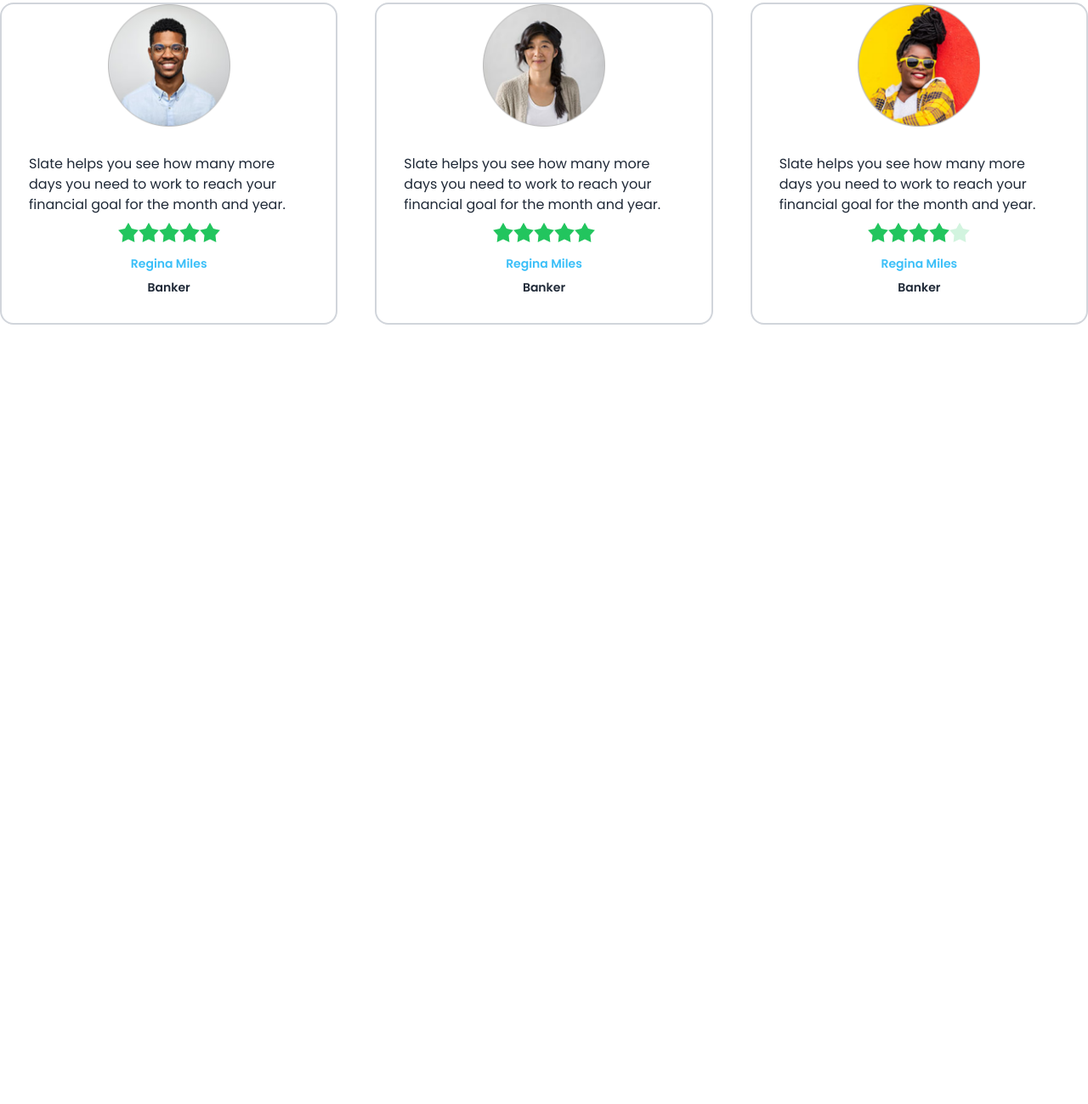
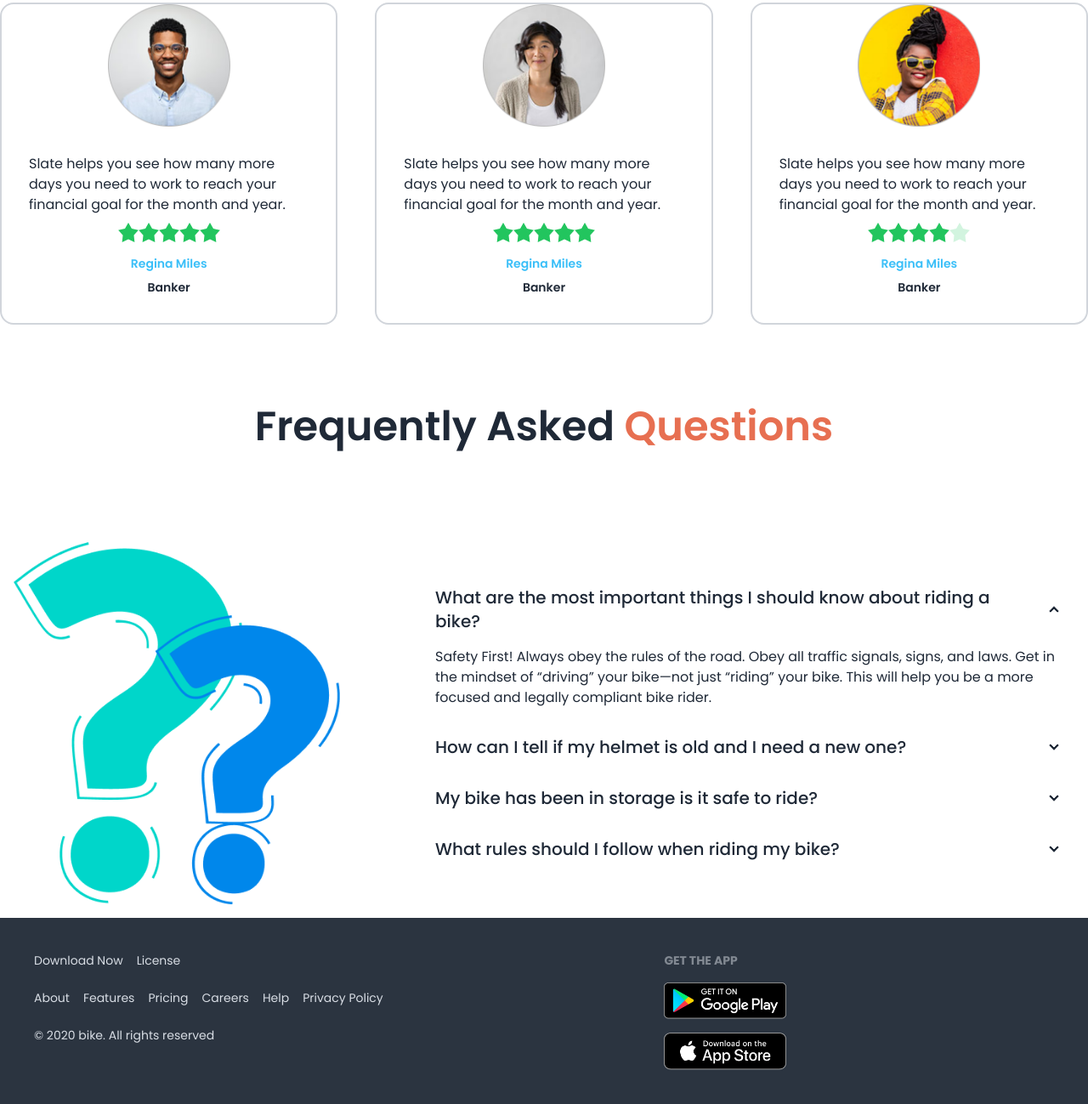
Before and after one commit to RakibulIslam101/biker-zone-daisy-website, a plain HTML site: page index.html in a window 1280 px wide. Shown: the part 2103-3402 px from the top of the page at 85% size. Before the commit the page ends 2485 px from the top, so only its background shows below. Drawn offline with nearby package versions, Linux system fonts and the light colour scheme.

Commit message:
footer section added

```diff
--- a/index.html
+++ b/index.html
@@ -286,10 +286,77 @@
                   </div>
             </div>
         </section>
+
+                                     <!-- FAQ Section -->
+
+        <section class="my-30">
+            <h3 class="text-5xl font-semibold text-center my-24">Frequently Asked <span class="text-bike-primary">Questions</span></h3>
+            <div class="hero">
+                <div class="hero-content flex-col lg:gap-24 lg:flex-row">
+                  <img src="/images/others/faq.png" class="w-3/4 lg:max-w-sm rounded-lg" />
+                  <div>
+                    <div class="collapse collapse-arrow">
+                        <input type="radio" name="my-accordion-2" checked="checked" />
+                        <div class="collapse-title text-xl font-medium">
+                            What are the most important things I should
+                            know about riding a bike?
+                        </div>
+                        <div class="collapse-content">
+                          <p>Safety First! Always obey the rules of the road. Obey all traffic signals, signs, and laws. Get in the mindset of “driving” your bike—not just “riding” your bike. This will help you be a more focused and legally compliant bike rider. </p>
+                        </div>
+                      </div>
+                      <div class="collapse collapse-arrow">
+                        <input type="radio" name="my-accordion-2" />
+                        <div class="collapse-title text-xl font-medium">
+                            How can I tell if my helmet is old and I need a
+                            new one?
+                        </div>
+                      </div>
+                      <div class="collapse collapse-arrow">
+                        <input type="radio" name="my-accordion-2" />
+                        <div class="collapse-title text-xl font-medium">
+                            My bike has been in storage is it safe to ride?
+                        </div>
+                      </div>
+                      <div class="collapse collapse-arrow">
+                        <input type="radio" name="my-accordion-2" />
+                        <div class="collapse-title text-xl font-medium">
+                            What rules should I follow when riding my bike?
+                        </div>
+                      </div>
+                  </div>
+                </div>
+              </div>
+
+        </section>
     </main>
-    <footer>
 
-    </footer>
+<footer class="footer p-10 bg-neutral text-neutral-content">
+    <nav class="grid grid-cols-1 space-y-4">
+    <nav class="grid grid-flow-col gap-4">
+        <p>Download Now</p>
+        <p>License</p>
+      </nav>
+      <nav class="grid grid-flow-col gap-4">
+        <p>About</p>
+        <p>Features</p>
+        <p>Pricing</p>
+        <p>Careers</p>
+        <p>Help</p>
+        <p>Privacy Policy</p>
+      </nav>
+      <aside>
+        <p>© 2020 bike. All rights reserved</p>
+      </aside>
+    </nav>
+  <nav>
+    <header class="footer-title">Get the App</header>
+    <div class="grid grid-cols-1 gap-4">
+      <a><img class="w-36" src="images/others/android.png" alt=""></a>
+      <a><img class="w-36" src="images/others/ios.png" alt=""></a>
+    </div>
+  </nav>
+</footer>
 </body>
 
 </html>
```
